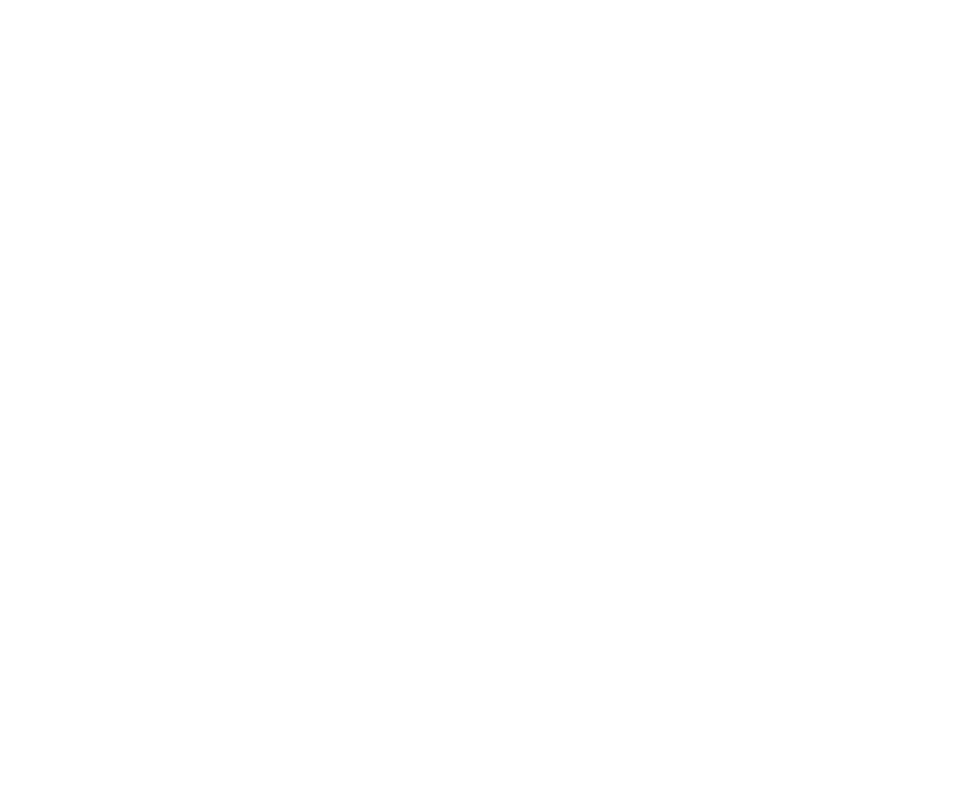
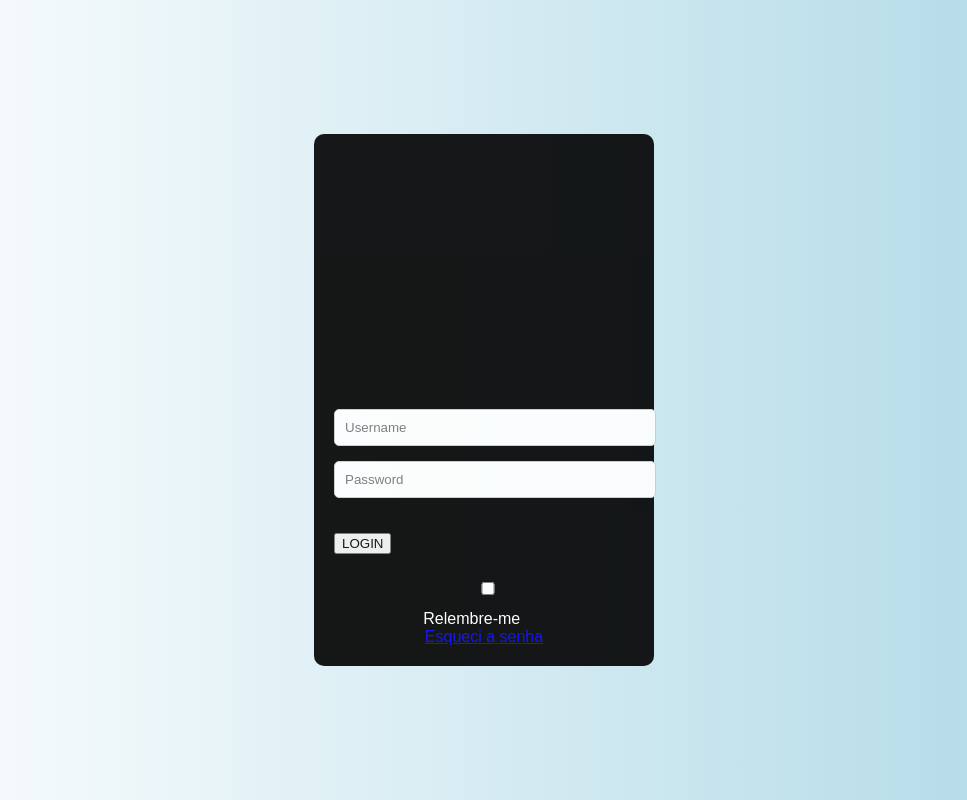
Before and after one commit to nareesuarezz/SmartRoad, a React (Create React App) app in the folder frontend/: page /login in a window 1280 px wide. Before the commit this address had no page. Shown: the whole page, without its empty margins (156-1123 px from the left). Built offline with nearby package versions, Linux system fonts and the light colour scheme.

Commit message:
comenzando el login

```diff
--- a/frontend/package.json
+++ b/frontend/package.json
@@ -8,7 +8,10 @@
     "@testing-library/react": "^13.4.0",
     "@testing-library/user-event": "^13.5.0",
     "react": "^18.2.0",
+    "react-bootstrap": "^2.9.1",
     "react-dom": "^18.2.0",
+    "react-native": "^0.72.7",
+    "react-native-vector-icons": "^10.0.2",
     "react-router-dom": "^6.18.0",
     "react-scripts": "5.0.1",
     "web-vitals": "^2.1.4"
--- a/frontend/src/App.js
+++ b/frontend/src/App.js
@@ -4,6 +4,7 @@ import Loading from './pages/loading/Loading';
 import Home from './pages/home/Home';
 import Car from './pages/car/Car';
 import Bicycle from './pages/bicycle/Bicycle';
+import Login from './pages/login/Login';
 function App() {
   return (
     <>
@@ -14,6 +15,7 @@ function App() {
           <Route path="/home" element={<Home/>}/>
           <Route path="/car" element={<Car/>}/>
           <Route path="/bicycle" element={<Bicycle/>}/>
+          <Route path="/login" element={<Login/>}/>
         </Routes>
       </BrowserRouter>
     </>
--- a/frontend/src/pages/home/Home.css
+++ b/frontend/src/pages/home/Home.css
@@ -54,6 +54,7 @@
   }
 
   .log{
-    margin-top: -1em;
+    margin-top: -1.1em;
     text-decoration: underline;
+    cursor: pointer;
   }
--- a/frontend/src/pages/home/Home.js
+++ b/frontend/src/pages/home/Home.js
@@ -52,6 +52,10 @@ function Home() {
         getLocation();
     }
 
+    const goLogin = () => {
+        window.location.href = "/login";
+    }
+
     return (
         <>
             <div className="title">
@@ -73,7 +77,7 @@ function Home() {
             </div>
             <div className='admin'>
                 <p>¿Eres un administrador?</p>
-                <p className='log'>Inicia sesión aquí</p>
+                <p className='log' onClick={goLogin}>Inicia sesión aquí</p>
             </div>
         </>
     );
--- /dev/null
+++ b/frontend/src/pages/login/Login.css
@@ -0,0 +1,54 @@
+body {
+    background: linear-gradient(to left, lightblue, white);
+    margin: 0;
+    padding: 0;
+    box-sizing: border-box;
+    color: white;
+    font-family: 'Arial', sans-serif;
+}
+
+.container {
+    display: flex;
+    align-items: center;
+    justify-content: center;
+    height: 100vh;
+    width: 100%;
+}
+
+.form-box {
+    width: 90%;
+    max-width: 300px; /* Reducido el ancho del cuadro negro */
+    margin: auto;
+    background-color: black;
+    padding: 20px;
+    display: flex;
+    flex-direction: column;
+    justify-content: space-between; /* Centra los elementos verticalmente */
+    opacity: 0.9;
+    border-radius: 10px;
+}
+
+.header-form {
+    margin-bottom: 15px;
+    text-align: center; /* Centra el texto del encabezado */
+}
+
+input {
+    width: 100%; /* Ocupa todo el ancho del contenedor */
+    padding: 10px;
+    margin-bottom: 15px;
+    border: 1px solid #ccc;
+    border-radius: 5px;
+}
+
+button {
+    margin-top: 20px;
+    margin-bottom: 10px;
+}
+
+.message {
+    display: flex;
+    flex-direction: column;
+    align-items: center;
+    margin-top: 15px;
+}
--- /dev/null
+++ b/frontend/src/pages/login/Login.js
@@ -0,0 +1,42 @@
+import React from 'react';
+import ReactDOM from 'react-dom';
+import './Login.css'
+
+function Login() {
+  return (
+    <div className="container">
+      <div className="form-box">
+        <div className="header-form">
+          <h4 className="text-primary text-center"><i className="fa fa-user-circle" style={{ fontSize: "110px" }}></i></h4>
+          <div className="image">
+          </div>
+        </div>
+        <div className="body-form">
+          <form>
+            <div className="input-group mb-3">
+              <div className="input-group-prepend">
+                <span className="input-group-text"><i className="fa fa-user"></i></span>
+              </div>
+              <input type="text" className="form-control" placeholder="Username" />
+            </div>
+            <div className="input-group mb-3">
+              <div className="input-group-prepend">
+                <span className="input-group-text"><i className="fa fa-lock"></i></span>
+              </div>
+              <input type="text" className="form-control" placeholder="Password" />
+            </div>
+            <button type="button" className="btn btn-secondary btn-block">LOGIN</button>
+            <div className="message">
+              <div><input type="checkbox" /> Relembre-me</div>
+              <div><a href="#">Esqueci a senha</a></div>
+            </div>
+          </form>
+        </div>
+      </div>
+    </div>
+  );
+}
+
+export default Login;
+
+ReactDOM.render(<Login />, document.getElementById('root'));
```
Also changed, not shown: 2 other files (tests, documents, lock files or other folders).
